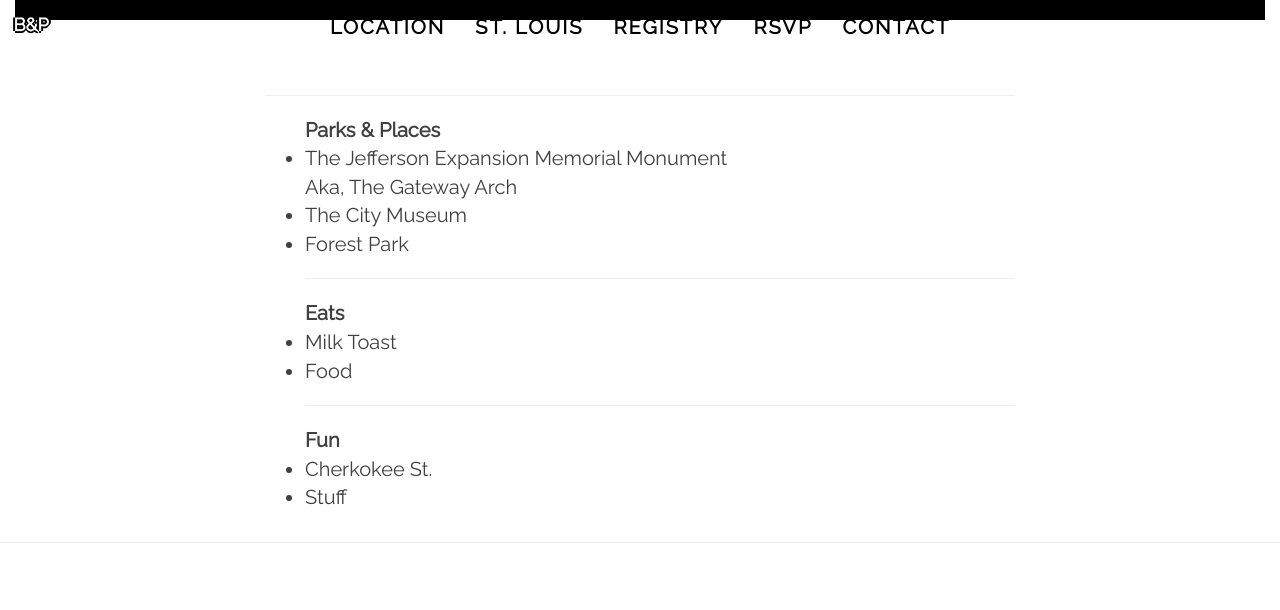
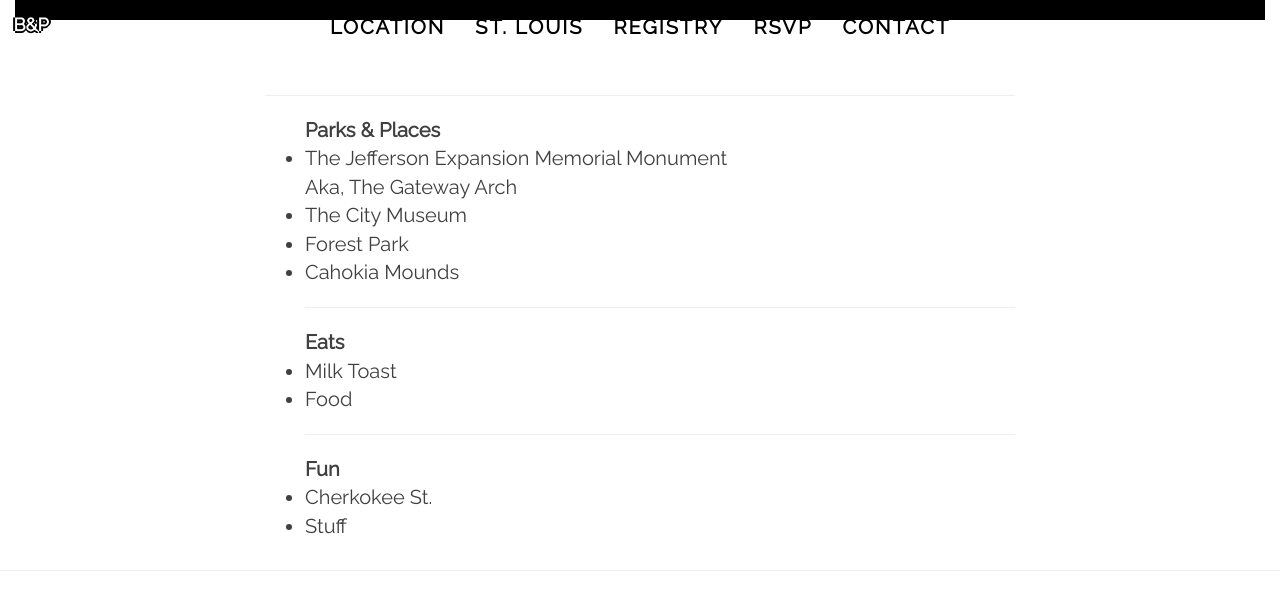
Before and after one commit to peterolivo/wedding, a Jekyll site: the page built from stlouis.html, in a window 1280 px wide and 900 px high, scrolled down 686 px. Shown: the top 610 px of the window. Built offline with Jekyll 4.4.1, drawn with Linux system fonts in a browser that asks for light colours; nearby versions of some CDN libraries; Markdown is read by kramdown in place of the engine named in the settings.

Commit message:
link/content changes

```diff
--- a/stlouis.html
+++ b/stlouis.html
@@ -10,10 +10,11 @@
             <hr class="divider">
             <ul>
               <strong>Parks & Places</strong>
-              <li>The Jefferson Expansion Memorial Monument
-                <br>  Aka, The Gateway Arch</li>
-              <li>The City Museum</li>
-              <li>Forest Park</li>
+              <li><a href="http://www.gatewayarch.com/">The Jefferson Expansion Memorial Monument
+                <br>  Aka, The Gateway Arch</a></li>
+              <li><a href="http://www.citymuseum.org/">The City Museum</a></li>
+              <li><a href="https://www.forestparkforever.org/">Forest Park</a></li>
+              <li><a href="">Cahokia Mounds</a></li>
               <hr>
               <strong>Eats</strong>
               <li>Milk Toast</li>
--- a/thanks.html
+++ b/thanks.html
@@ -10,7 +10,7 @@
               <hr class="divider">
               <h2 class="section-heading">Thank you for your RSVP!</h2>
                 <h3>We look forward to seeing you!</h3>
-              <p>Otherwise, we hope to see you in the future.</p>
+              <p>Of course, if you are unable to attend, we hope to see you in the future.</p>
       </div>
   </div>
 
```
